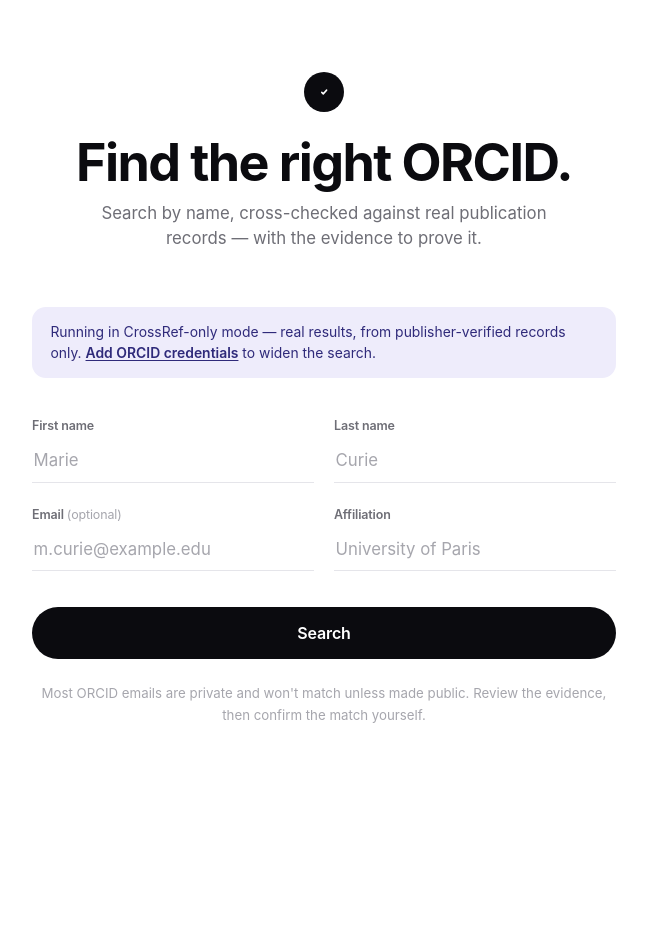
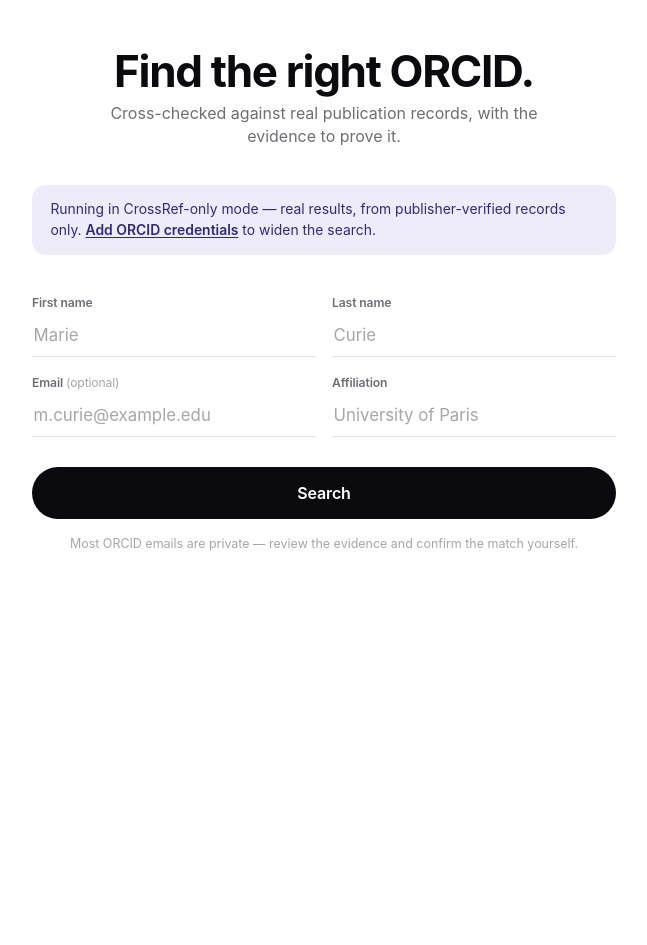
Before and after one commit to sushilramamurthy-max/orcid-lookup-app, a Flask app: page / in a window 1280 px wide. Shown: the whole page, without its empty margins (316-963 px from the left). After the commit the page ends 551 px from the top, so only its background shows below. Run offline with Flask 3, Linux system fonts and the light colour scheme.

Commit message:
Add files via upload

```diff
--- a/static/app.js
+++ b/static/app.js
@@ -3,7 +3,7 @@ const statusEl = document.getElementById("status");
 const resultsEl = document.getElementById("results");
 const btn = document.getElementById("search-btn");
 
-const RING_RADIUS = 30;
+const RING_RADIUS = 24;
 const RING_CIRCUMFERENCE = 2 * Math.PI * RING_RADIUS;
 
 function escapeHtml(str) {
@@ -30,35 +30,45 @@ function renderCandidate(c, index) {
   const supportingWorks = (c.supporting_works || []).map(renderWork).join("");
   const recentWorks = (c.recent_works || []).map(renderWork).join("");
 
-  // Ring starts empty (offset = full circumference) then animates to the
-  // real value once inserted, via a class toggle in attachRingAnimations().
+  // The single strongest evidence line shows by default; everything else
+  // (full evidence list, CrossRef corroboration, recent works) is one
+  // click away via <details> instead of always taking up space.
+  const topEvidence = (c.evidence && c.evidence[0]) || "";
+  const hasMoreDetail = (c.evidence && c.evidence.length > 1) || supportingWorks || recentWorks;
+
   const offset = RING_CIRCUMFERENCE - (c.score_pct / 100) * RING_CIRCUMFERENCE;
 
   return `
     <article class="result-card" data-orcid="${c.orcid_id}" data-offset="${offset}"
              style="animation-delay:${index * 70}ms">
       <div class="ring-wrap">
-        <svg viewBox="0 0 72 72">
-          <circle class="ring-track" cx="36" cy="36" r="${RING_RADIUS}"></circle>
-          <circle class="ring-fill ${c.confidence_key}" cx="36" cy="36" r="${RING_RADIUS}"
+        <svg viewBox="0 0 56 56">
+          <circle class="ring-track" cx="28" cy="28" r="${RING_RADIUS}"></circle>
+          <circle class="ring-fill ${c.confidence_key}" cx="28" cy="28" r="${RING_RADIUS}"
                   stroke-dasharray="${RING_CIRCUMFERENCE}" stroke-dashoffset="${RING_CIRCUMFERENCE}"></circle>
         </svg>
         <span class="ring-label">${c.score_pct}</span>
       </div>
       <div class="result-body">
+        <div class="result-top-row">
+          <h2 class="result-name"><a href="${c.orcid_url}" target="_blank" rel="noopener">${escapeHtml(c.credit_name || "(name not public)")}</a></h2>
           <span class="result-tag ${c.confidence_key}">${c.confidence_label}</span>
-        <h2 class="result-name"><a href="${c.orcid_url}" target="_blank" rel="noopener">${escapeHtml(c.credit_name || "(name not public)")}</a></h2>
+        </div>
         <div class="result-orcid">${c.orcid_id}</div>
         ${institutions.length ? `<div class="result-line"><span class="label">Affiliation</span> ${escapeHtml(institutions.join("; "))}</div>` : ""}
         ${otherNames.length ? `<div class="result-line"><span class="label">Also known as</span> ${escapeHtml(otherNames.join("; "))}</div>` : ""}
+        ${topEvidence ? `<p class="top-evidence">${escapeHtml(topEvidence)}</p>` : ""}
 
+        ${hasMoreDetail ? `
+        <details class="evidence-toggle">
+          <summary>Show evidence</summary>
           <div class="evidence-block">
             <span class="block-label">Why this score</span>
             <ul class="evidence-list">${evidenceItems}</ul>
           </div>
-
           ${supportingWorks ? `<div class="evidence-block"><span class="block-label">CrossRef corroboration</span><ul class="works-list">${supportingWorks}</ul></div>` : ""}
           ${recentWorks ? `<div class="evidence-block"><span class="block-label">Recent works</span><ul class="works-list">${recentWorks}</ul></div>` : ""}
+        </details>` : ""}
 
         <div class="validate-row">
           <span class="validate-label">Is this you?</span>
--- a/static/style.css
+++ b/static/style.css
@@ -32,38 +32,30 @@ body {
 .page {
   max-width: 640px;
   margin: 0 auto;
-  padding: 9vh 1.75rem 8rem;
+  padding: 6vh 1.75rem 5rem;
 }
 
 /* ---------- Hero ---------- */
 .hero {
   text-align: center;
-  margin-bottom: 3.5rem;
+  margin-bottom: 2.25rem;
   opacity: 0;
   transform: translateY(14px);
   animation: rise 0.7s var(--ease) forwards;
 }
-.hero-mark {
-  width: 40px; height: 40px;
-  margin: 0 auto 1.5rem;
-  border-radius: 50%;
-  background: var(--ink);
-  display: flex; align-items: center; justify-content: center;
-}
-.hero-mark svg { width: 18px; height: 18px; }
 h1 {
-  font-size: clamp(2.25rem, 6vw, 3.25rem);
+  font-size: clamp(2rem, 5vw, 2.75rem);
   font-weight: 700;
   letter-spacing: -0.03em;
   line-height: 1.05;
-  margin: 0 0 0.65rem;
+  margin: 0 0 0.5rem;
 }
 .hero-sub {
-  font-size: 1.05rem;
+  font-size: 1rem;
   color: var(--muted);
   margin: 0;
-  line-height: 1.5;
-  max-width: 30em;
+  line-height: 1.45;
+  max-width: 28em;
   margin-inline: auto;
 }
 
@@ -87,14 +79,14 @@ h1 {
   animation: rise 0.7s var(--ease) 0.16s forwards;
   display: grid;
   grid-template-columns: 1fr 1fr;
-  gap: 1.5rem 1.25rem;
+  gap: 1.1rem 1rem;
 }
 .field { display: flex; flex-direction: column; position: relative; }
 .field label {
-  font-size: 0.78rem;
+  font-size: 0.76rem;
   font-weight: 600;
   color: var(--muted);
-  margin-bottom: 0.5rem;
+  margin-bottom: 0.35rem;
   letter-spacing: -0.01em;
 }
 .field .optional { font-weight: 400; color: var(--faint); }
@@ -135,10 +127,10 @@ h1 {
 #search-btn:focus-visible { outline: 2px solid var(--accent); outline-offset: 3px; }
 
 .hint {
-  font-size: 0.83rem;
+  font-size: 0.78rem;
   color: var(--faint);
-  line-height: 1.6;
-  margin: 1.5rem 0 0;
+  line-height: 1.5;
+  margin: 1rem 0 0;
   text-align: center;
   opacity: 0;
   animation: rise 0.7s var(--ease) 0.22s forwards;
@@ -170,15 +162,15 @@ h1 {
 .spinner span:nth-child(3) { animation-delay: 0.3s; }
 
 /* ---------- Results ---------- */
-.results { margin-top: 1.5rem; display: flex; flex-direction: column; gap: 1rem; }
+.results { margin-top: 1.25rem; display: flex; flex-direction: column; gap: 0.75rem; }
 
 .result-card {
   background: var(--surface);
-  border-radius: 20px;
-  padding: 1.5rem;
+  border-radius: 18px;
+  padding: 1.15rem 1.25rem;
   display: grid;
-  grid-template-columns: 72px 1fr;
-  gap: 1.25rem;
+  grid-template-columns: 56px 1fr;
+  gap: 1rem;
   opacity: 0;
   transform: translateY(10px);
   animation: rise 0.5s var(--ease) forwards;
--- a/templates/index.html
+++ b/templates/index.html
@@ -9,13 +9,8 @@
 <body>
   <main class="page">
     <header class="hero">
-      <div class="hero-mark">
-        <svg viewBox="0 0 24 24" fill="none" xmlns="http://www.w3.org/2000/svg">
-          <path d="M9 12.5L11 14.5L15.5 9.5" stroke="white" stroke-width="2" stroke-linecap="round" stroke-linejoin="round"/>
-        </svg>
-      </div>
       <h1>Find the right ORCID.</h1>
-      <p class="hero-sub">Search by name, cross-checked against real publication records — with the evidence to prove it.</p>
+      <p class="hero-sub">Cross-checked against real publication records, with the evidence to prove it.</p>
     </header>
 
     {% if not credentials_present %}
@@ -46,10 +41,7 @@
       <button type="submit" id="search-btn">Search</button>
     </form>
 
-    <p class="hint">
-      Most ORCID emails are private and won't match unless made public.
-      Review the evidence, then confirm the match yourself.
-    </p>
+    <p class="hint">Most ORCID emails are private — review the evidence and confirm the match yourself.</p>
 
     <section id="status" class="status" aria-live="polite"></section>
     <section id="results" class="results"></section>
```
Also changed, not shown: other parts of static/style.css (+58 -33 lines). Lines whose indentation alone changed are shown as unchanged.
